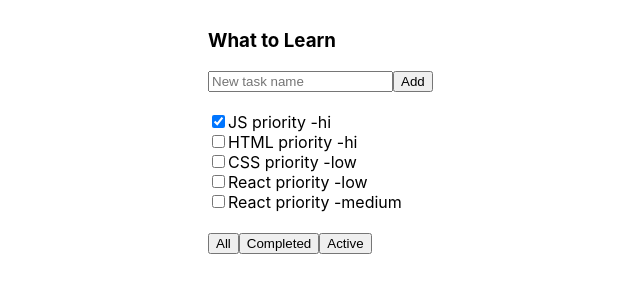
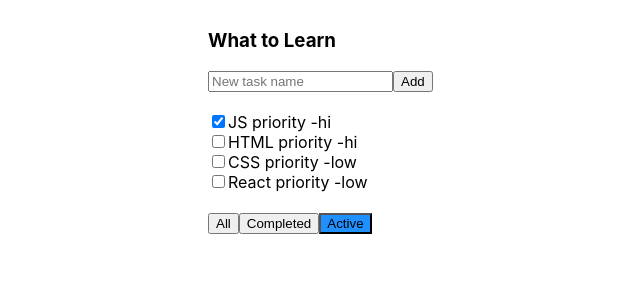
Before and after one commit to alexeysurmach/todolist, a React (Create React App) app: page / in a window 1280 px wide. Shown: the top 300 px of the page, without its empty margins (192-832 px from the left). Built offline with nearby package versions, Linux system fonts and the light colour scheme.

Commit message:
improved structure, highlighted button

```diff
--- a/src/App.js
+++ b/src/App.js
@@ -11,18 +11,17 @@
         {title: 'HTML', isDone: false, priority: 'hi'},
         {title: 'CSS', isDone: false, priority: 'low'},
         {title: 'React', isDone: false, priority: 'low' },
-        {title: 'React', isDone: false, priority: 'medium'},
 
     ];
+     filterValue = 'Active';
 
-     filterValue = 'Active';
     render = () => {
         return (
             <div className="App">
                 < div className="todoList">
                     < TodoListHeader/>
                     < TodoListTasks tasks ={this.tasks} />
-                    < TodoListFooter/>
+                    < TodoListFooter filterValue={this.filterValue} />
                 </div>
             </div>
         );
--- a/src/TodoListFooter.jsx
+++ b/src/TodoListFooter.jsx
@@ -3,17 +3,14 @@
 
 class TodoListFooter extends React.Component {
     render = () => {
-        const classForAll = this.props.filterValue === 'All'
-            ? 'filter-active': '';
-        const classForComleted = this.props.filterValue === 'Comleted'
-            ? 'filter-active': '';
-        const classForActive = this.props.filterValue === 'Active'
-            ? 'filter-active': '';
+        const classForAll = this.props.filterValue === 'All' ? 'filter-active': '';
+        const classForCompleted = this.props.filterValue === 'Completed' ? 'filter-active': '';
+        const classForActive = this.props.filterValue === 'Active' ? 'filter-active': '';
 
         return (
             <div className="todoList-footer">
                 <button className= {classForAll}>All</button>
-                <button className={classForComleted}>Completed</button>
+                <button className={classForCompleted}>Completed</button>
                 <button className={classForActive}>Active</button>
             </div>
         );
```
